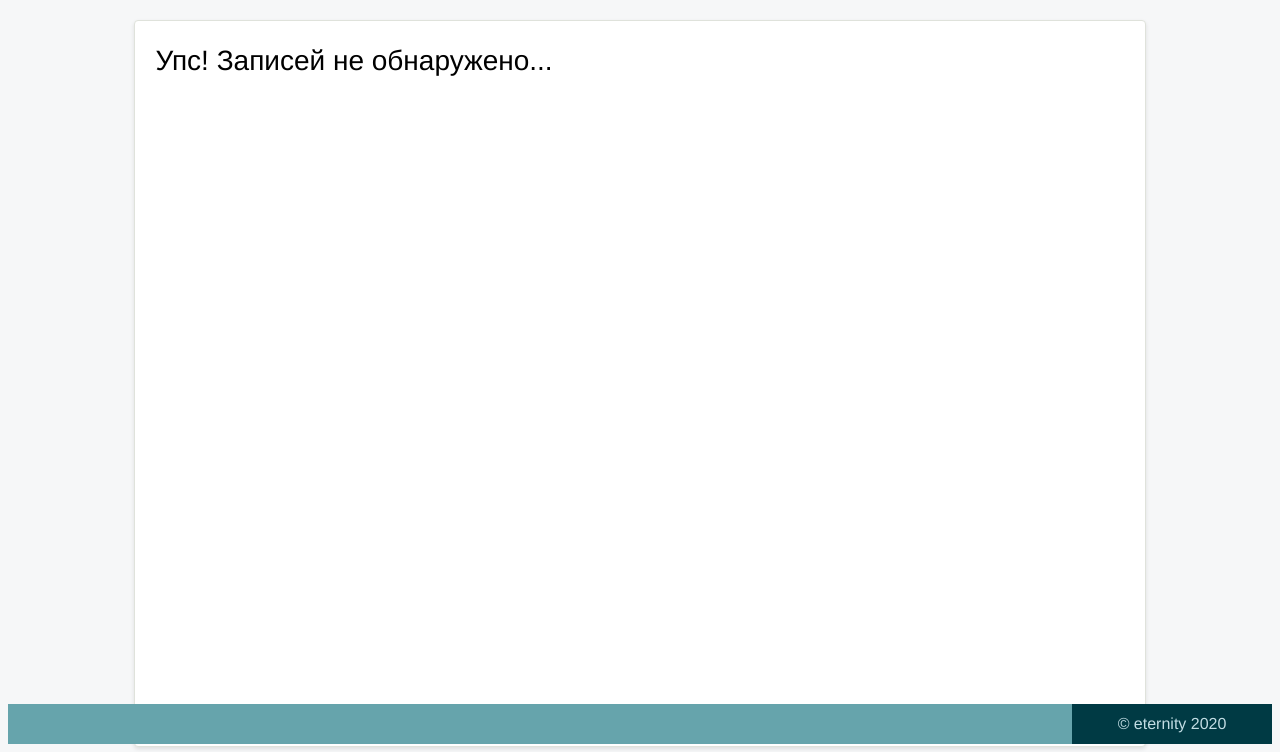
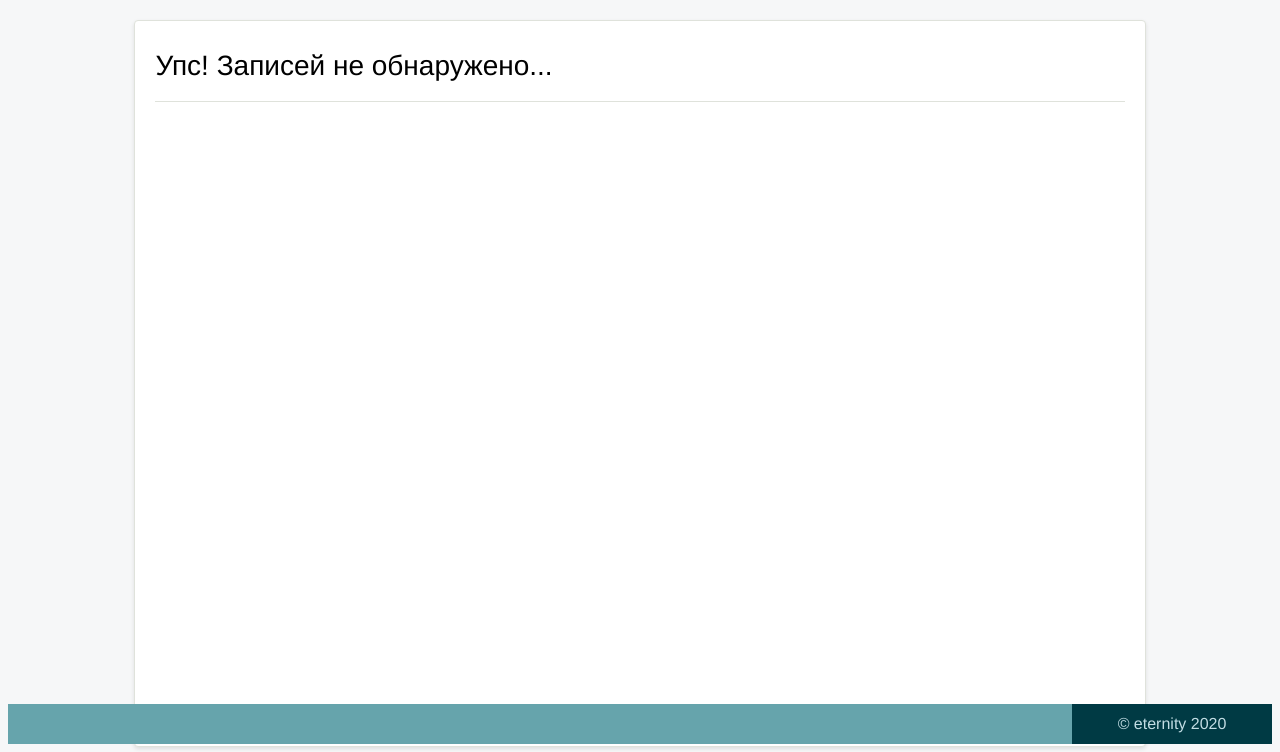
Before and after one commit to froOst23/eternity-django, a Django app: page / in a window 1280 px wide. Shown: the part 48-800 px from the top of the page. Run offline with Django 3.2, Linux system fonts and the light colour scheme; data that the repository does not hold is empty.

Commit message:
minor changes

```diff
--- a/eternity/main/templates/main/index.html
+++ b/eternity/main/templates/main/index.html
@@ -98,9 +98,13 @@
 {% else %}
 
     <div class="post">
-        <span class="flex-left post-block">
-            <h1 class="h1">Упс! Записей не обнаружено...</h1>
-        </span>
+        <div class="post_heading_block">
+            <div class="post-block flex-left">
+                <span class="flex-left post-block">
+                    <h1 class="h1">Упс! Записей не обнаружено...</h1>
+                </span>
+            </div>
+        </div>
     </div>
 
 {% endif %}
```
